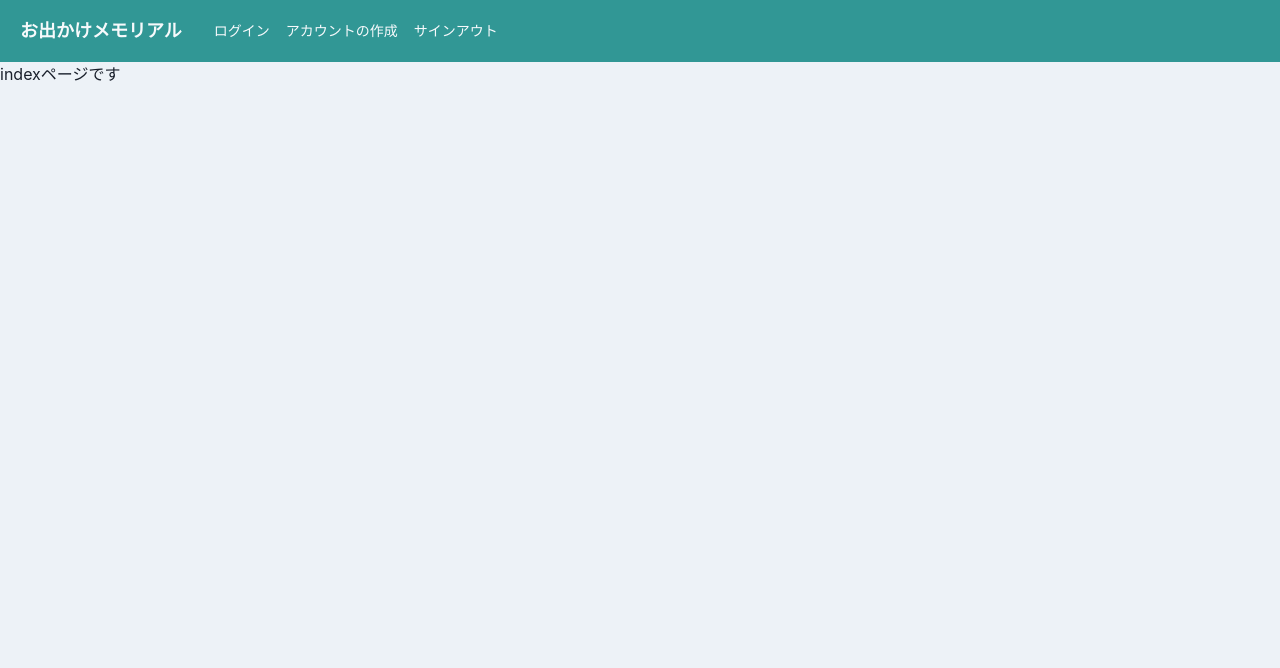
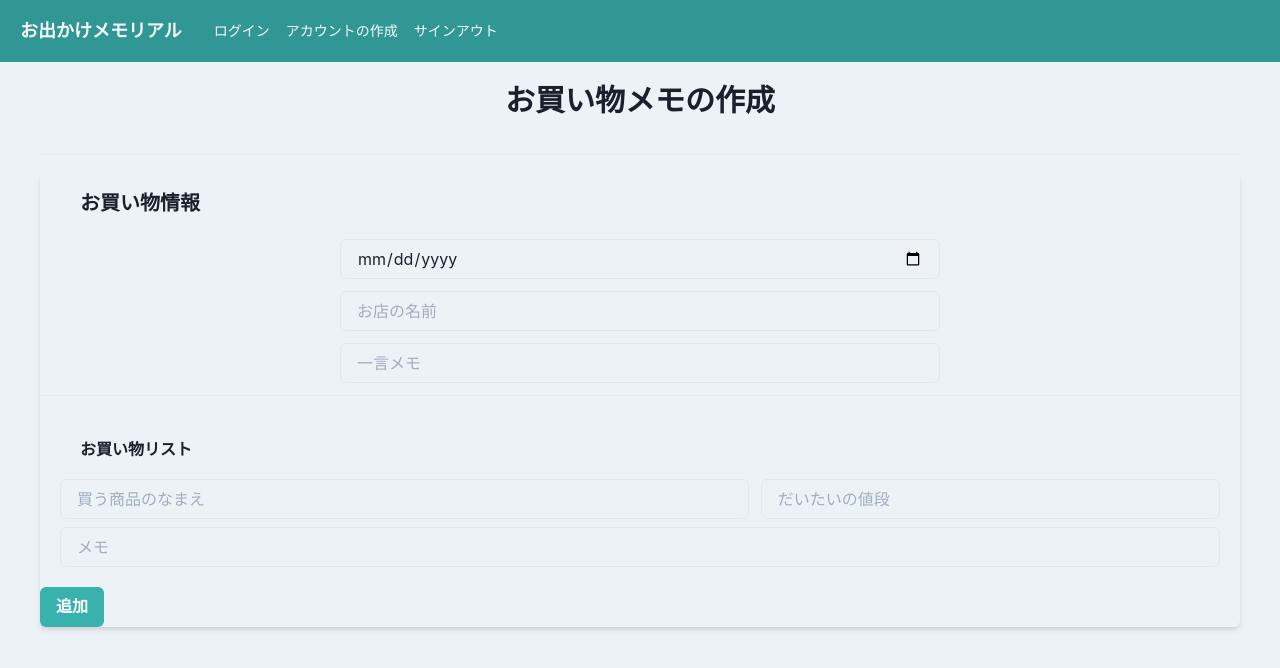
Before and after one commit to KAKI-EX/myportfolio03, a React (Create React App) app in the folder frontend/: page /okaimono/okaimono_memo in a window 1280 px wide. Shown: the top 668 px of the page. Built offline with nearby package versions, Linux system fonts and the light colour scheme; what axios-case-converter would draw is missing.

Commit message:
■ 概要: メモ機能の仮入力画面を作成。

```diff
--- a/frontend/src/components/pages/okaimono/OkaimonoMemo.tsx
+++ b/frontend/src/components/pages/okaimono/OkaimonoMemo.tsx
@@ -1,5 +1,52 @@
+import { Box, Divider, Flex, Heading, HStack, Input, Stack } from "@chakra-ui/react";
+import { PrimaryButton } from "components/atoms/PrimaryButton";
 import { memo, VFC } from "react";
+import { useState } from 'react';
+import { useForm, useFieldArray } from 'react-hook-form';
 
 export const OkaimonoMemo: VFC = memo(() => {
-  return <p>indexページです</p>;
+  const onClickFormAdd = () => {
+    alert("test");
+  };
+
+  return (
+    <Flex align="center" justify="center" px={10}>
+      <Box w="80rem">
+        <Heading as="h2" size="lg" textAlign="center" py={5}>
+          お買い物メモの作成
+        </Heading>
+        <Divider my={4} />
+        <Box borderRadius="md" shadow="md">
+          <Heading as="h3" size="md" textAlign="left" px={10} pt={5}>
+            お買い物情報
+          </Heading>
+          <Stack align="center" justify="center" py={6} spacing="3">
+            <Input placeholder="Select Date and Time" size="md" type="date" w="50%" />
+            <Input placeholder="お店の名前" size="md" w="50%" />
+            <Input placeholder="一言メモ" size="md" w="50%" />
+            <Divider my={4} />
+          </Stack>
+          <Heading as="h3" size="sm" textAlign="left" px={10} pt={5}>
+            お買い物リスト
+          </Heading>
+          <Box>
+            <Stack px={5} py={5}>
+              <HStack spacing={3}>
+                <Box w="60%">
+                  <Input placeholder="買う商品のなまえ" size="md" w="100%" />
+                </Box>
+                <Box w="40%">
+                  <Input placeholder="だいたいの値段" size="md" w="100%" />
+                </Box>
+              </HStack>
+              <Box>
+                <Input placeholder="メモ" size="md" w="100%" />
+              </Box>
+            </Stack>
+            <PrimaryButton onClick={onClickFormAdd}>追加</PrimaryButton>
+          </Box>
+        </Box>
+      </Box>
+    </Flex>
+  );
 });
```
